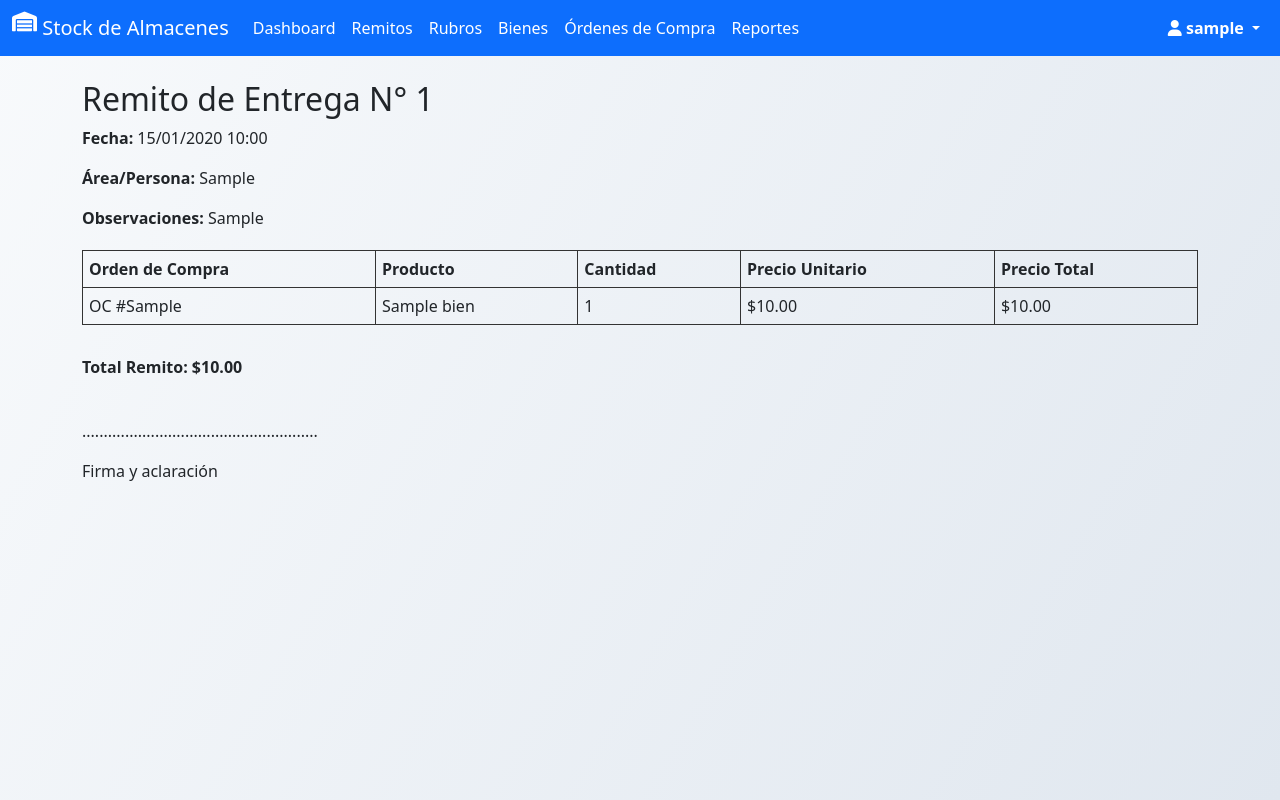
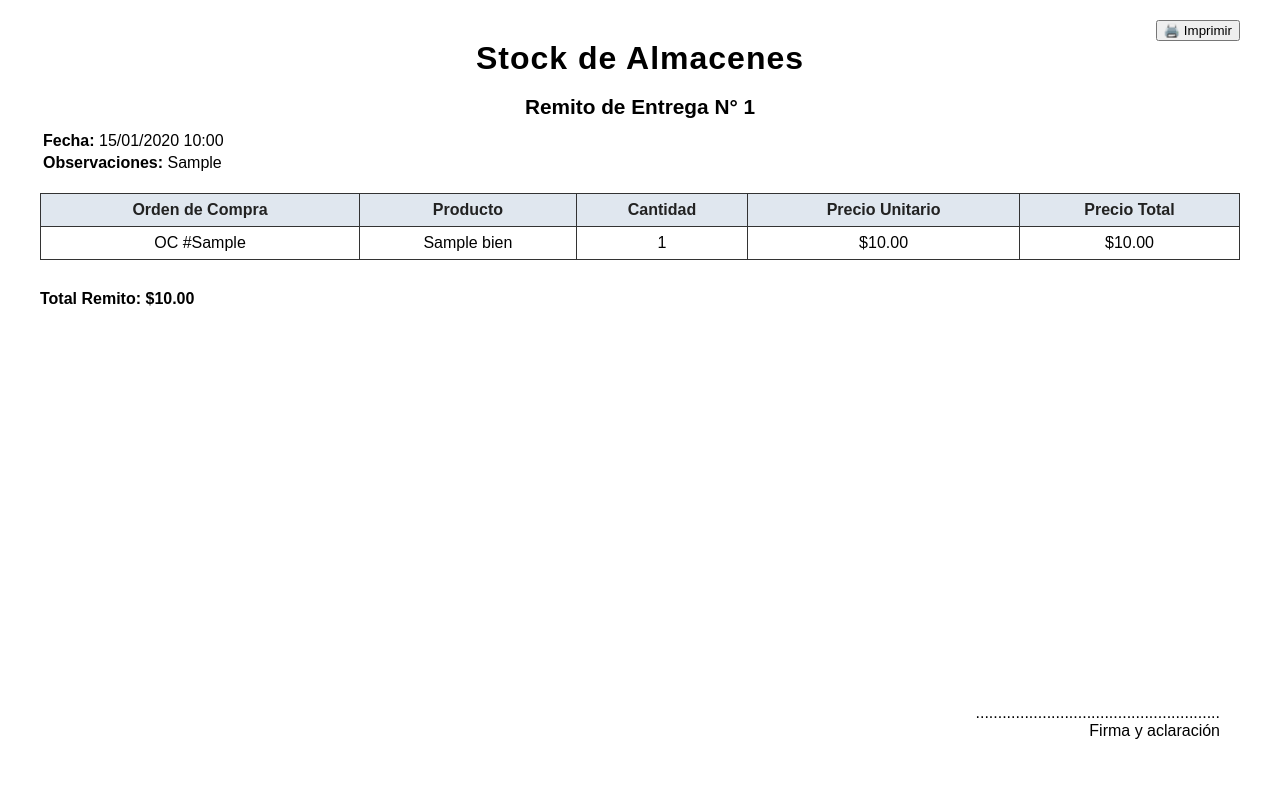
Before and after one commit to Roan1982/Suministros, a Django app: page /remito/1/imprimir/ in a window 1280 px wide. Run offline with Django 5.2, Linux system fonts and the light colour scheme; a user stored in the database is signed in; tables that the repository leaves empty hold one stand-in row (values such as "Sample post"); some libraries are stand-ins or nearby versions.

Commit message:
impresion y pdf remitos

```diff
--- a/stock/inventario/templates/inventario/base.html
+++ b/stock/inventario/templates/inventario/base.html
@@ -39,11 +39,7 @@
             background-color: #f2f6fc;
         }
         .icon-anim {
-            animation: bounce 1.2s infinite alternate;
-        }
-        @keyframes bounce {
-            0% { transform: translateY(0); }
-            100% { transform: translateY(-8px); }
+            /* Animación eliminada para compatibilidad PDF */
         }
     </style>
     {% block extra_head %}{% endblock %}
--- a/stock/inventario/templates/inventario/remito_pdf.html
+++ b/stock/inventario/templates/inventario/remito_pdf.html
@@ -4,26 +4,83 @@
     <meta charset="UTF-8">
     <title>Remito de Entrega</title>
     <style>
-        body { font-family: Arial, sans-serif; }
-        .remito-header { margin-bottom: 20px; }
-        .remito-table { width: 100%; border-collapse: collapse; margin-bottom: 20px; }
-        .remito-table th, .remito-table td { border: 1px solid #333; padding: 6px; text-align: left; }
-        .remito-footer { margin-top: 30px; }
-        .firma { margin-top: 40px; }
+        #btn-imprimir {
+            position: absolute;
+            top: 20px;
+            right: 40px;
+            z-index: 1000;
+            display: block;
+            print-color-adjust: exact;
+        }
         @media print {
-            .no-print { display: none; }
+            #btn-imprimir { display: none !important; }
+        }
+        body {
+            font-family: Arial, sans-serif;
+            margin: 40px 40px 100px 40px;
+        }
+        .titulo-sistema {
+            font-size: 2em;
+            font-weight: bold;
+            margin-bottom: 18px;
+            text-align: center;
+            letter-spacing: 1px;
+        }
+        .remito-header {
+            margin-bottom: 18px;
+        }
+        .remito-table {
+            width: 100%;
+            border-collapse: collapse;
+            margin-bottom: 22px;
+        }
+        .remito-table th {
+            background: #e0e7ef;
+            color: #222;
+            font-weight: bold;
+            border: 1px solid #333;
+            padding: 7px 4px;
+            text-align: center;
+        }
+        .remito-table td {
+            border: 1px solid #333;
+            padding: 7px 4px;
+            text-align: center;
+        }
+        .remito-footer {
+            margin-top: 30px;
+            font-weight: bold;
+        }
+        .firma-final {
+            position: fixed;
+            right: 60px;
+            bottom: 60px;
+            width: 250px;
+            text-align: right;
+            font-size: 1em;
+        }
+        .firma-final p {
+            margin: 0;
+        }
+        @page {
+            size: A4;
+            margin: 40px 40px 100px 40px;
         }
     </style>
 </head>
 <body>
-{% extends 'inventario/base.html' %}
-{% block content %}
+    <button onclick="window.print()" id="btn-imprimir">🖨️ Imprimir</button>
+    <div class="titulo-sistema">Stock de Almacenes</div>
     <div class="remito-header">
-    <h2>Remito de Entrega N° {{ entrega.id }}</h2>
-    <p><strong>Fecha:</strong> {{ entrega.fecha|date:"d/m/Y H:i" }}</p>
-    <p><strong>Área/Persona:</strong> {{ entrega.area_persona }}</p>
-    {# Eliminado: Orden de Compra general #}
-    <p><strong>Observaciones:</strong> {{ entrega.observaciones }}</p>
+        <h2 style="text-align:center; font-size:1.3em; margin-bottom:10px;">Remito de Entrega N° {{ entrega.id }}</h2>
+        <table style="width:100%; margin-bottom:10px;">
+            <tr>
+                <td><strong>Fecha:</strong> {{ entrega.fecha|date:"d/m/Y H:i" }}</td>
+            </tr>
+            <tr>
+                <td colspan="2"><strong>Observaciones:</strong> {{ entrega.observaciones }}</td>
+            </tr>
+        </table>
     </div>
     <table class="remito-table">
         <thead>
@@ -48,21 +105,11 @@
         </tbody>
     </table>
     <div class="remito-footer">
-    <strong>Total Remito: ${{ entrega.total_entrega }}</strong>
+        <span>Total Remito: ${{ entrega.total_entrega }}</span>
     </div>
-<div class="firma">
+    <div class="firma-final">
         <p>.......................................................</p>
         <p>Firma y aclaración</p>
     </div>
-{% if imprimir %}
-<script>window.print();</script>
-{% else %}
-<p class="no-print">
-    <a href="javascript:window.print()" class="btn btn-primary">Imprimir</a>
-    <a href="{% url 'remito_pdf' entrega.id %}" class="btn btn-secondary">Descargar PDF</a>
-    <a href="/" class="btn btn-link">Volver</a>
-</p>
-{% endif %}
-{% endblock %}
 </body>
 </html>
--- a/stock/inventario/templates/inventario/remitos_list.html
+++ b/stock/inventario/templates/inventario/remitos_list.html
@@ -29,7 +29,7 @@
                     <td>{{ remito.area_persona }}</td>
                     <td>{{ remito.observaciones|default:'-' }}</td>
                     <td class="text-center">
-                        <a href="{% url 'remito_print' remito.id %}" class="btn btn-outline-primary btn-sm me-1">Ver/Imprimir</a>
+                        <a href="{% url 'remito_print' remito.id %}" class="btn btn-outline-primary btn-sm me-1" target="_blank">Ver/Imprimir</a>
                         <a href="{% url 'remito_pdf' remito.id %}" class="btn btn-outline-secondary btn-sm">PDF</a>
                     </td>
                 </tr>
```
Lines whose indentation alone changed are shown as unchanged.
